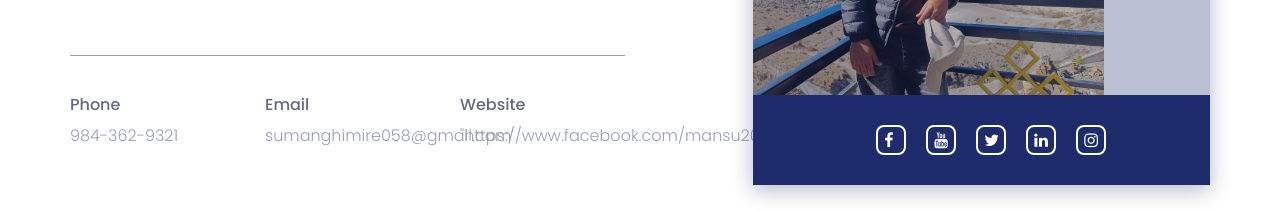
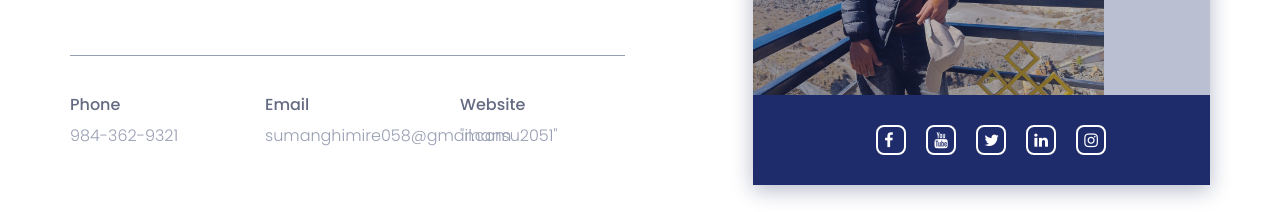
Before and after one commit to sumanghimire20/sumanghimire, a plain HTML site: page index.html in a window 1280 px wide. Shown: the part 1400-1612 px from the top of the page. Drawn offline with Linux system fonts and the light colour scheme.

Commit message:
Update index.html

```diff
--- a/index.html
+++ b/index.html
@@ -146,7 +146,7 @@
 									<div class="col-sm-4">
 										<div class="single-about-add-info">
 											<h3>website</h3>
-											<p>"https://www.facebook.com/mansu2051"</p>
+											<p>"mansu2051"</p>
 										</div>
 									</div>
 								</div>
```
